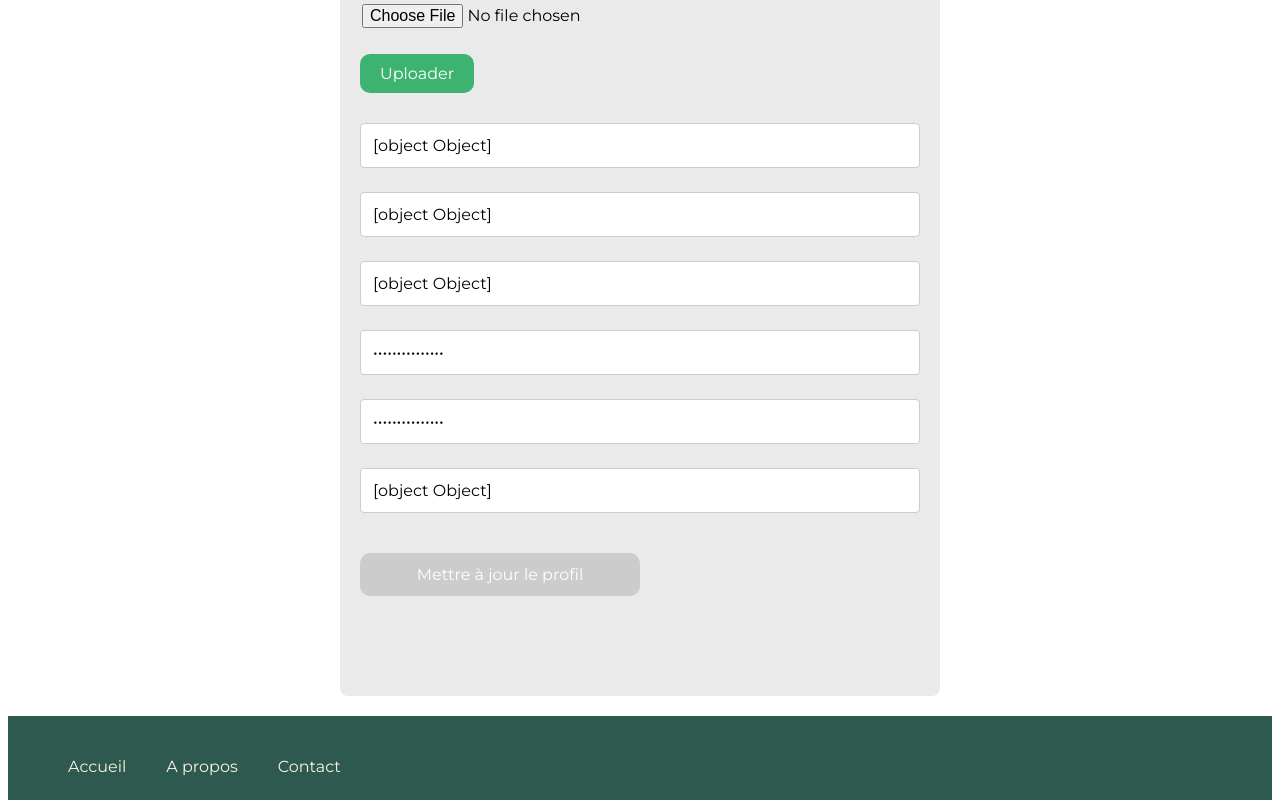
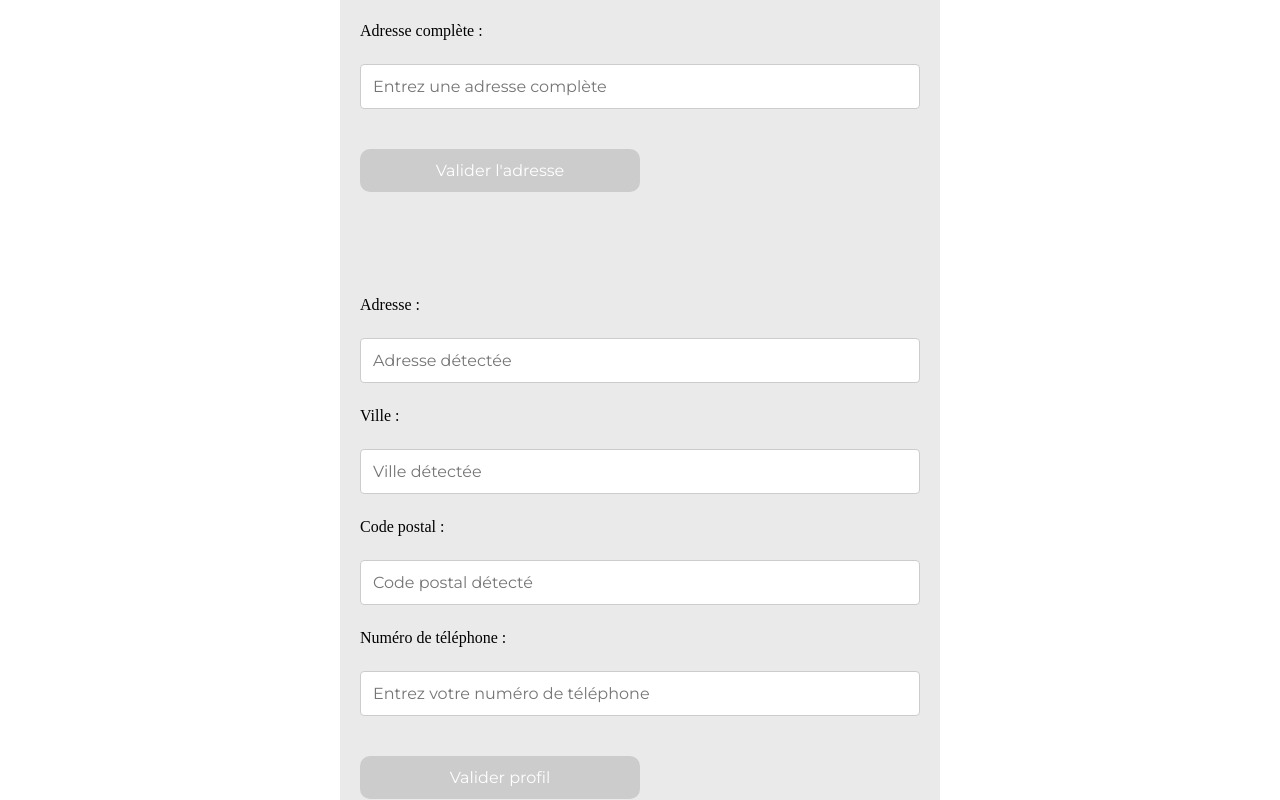
Before and after one commit to TrocAndGo/Troc-And-Go, an Angular app in the folder frontend/: page /profil in a window 1280 px wide. Shown: the part 440-1240 px from the top of the page. Built offline with nearby package versions, Linux system fonts and the light colour scheme; no server answers.

Commit message:
feat(front-profile): Update profil form with geocoding service to retrive adress informations

```diff
--- a/frontend/src/app/features/profil/profil.component.html
+++ b/frontend/src/app/features/profil/profil.component.html
@@ -1,105 +1,112 @@
 <div class="profile">
-<h1>Profil</h1>
+	<h1>{{ username }}</h1>
 
 	<!-- Picture -->
-<form (submit)="onSubmitImg()">
+	<form (submit)="onSubmitImg(); $event.preventDefault();">
 		<div class="container">
-	<p>Choisir une image de profil</p>
+			<!-- Affichage de l'image (prévisualisation ou par défaut) -->
 			<img
 				[src]="imagePreview || avatarUrl || 'icone.jpg'"
-	  alt="Avatar de l'utilisateur"
+				alt="Photo de profil"
 				class="profile-picture"
 			/>
-	<input type="file" (change)="onFileSelected($event)" accept="image/*" />
-	<app-button text="Uploader" color="primary" type="submit" class="upload-button"></app-button>
+
+			<!-- Upload personnalisé -->
+			<div class="custom-file-upload">
+				<button type="button" (click)="fileInput.click()">Choisissez votre photo de profil</button>
+				<input
+					#fileInput
+					type="file"
+					(change)="onFileSelected($event)"
+					accept="image/*"
+					style="display: none;"
+				/>
+				<!-- Affichage du nom du fichier sélectionné -->
+				<!-- <span *ngIf="selectedFileName">{{ selectedFileName }}</span> -->
+			</div>
+
+			<!-- Bouton de validation -->
+			<app-button
+				*ngIf="selectedFile && !isPhotoValidated"
+				text="Valider la photo de profil"
+				color="primary"
+				type="submit"
+				class="upload-button"
+			></app-button>
 		</div>
 	</form>
 
+
 	<form #signupForm="ngForm" (ngSubmit)="onSubmit(signupForm)">
+		<!-- Adresse complète -->
+		<label for="fullAddress">Adresse complète :</label>
+		<input
+			type="text"
+			id="fullAddress"
+			name="fullAddress"
+			[(ngModel)]="fullAddress"
+			placeholder="Entrez une adresse complète"
+			#fullAddressModel="ngModel"
+			required
+		/>
+		<button type="button" (click)="validateAddress()" [disabled]="!fullAddress">Valider l'adresse</button>
 
-	<!-- Adress -->
-	<input type="text"
+		<!-- Adresse -->
+		<label for="address">Adresse :</label>
+		<input
+			type="text"
 			id="address"
 			name="address"
 			[(ngModel)]="address"
-	placeholder="Entrez une adresse"
-	#address="ngModel"
-       minlength="5"
-       maxlength="100"
-       pattern="[a-zA-Z0-9\s,.-]*">
-	   <div *ngIf="address.invalid && address.touched" class="error-message">
-		<small *ngIf="address.errors?.['minlength']">Address must be at least 5 characters.</small>
-		<small *ngIf="address.errors?.['maxlength']">Address cannot exceed 100 characters.</small>
-		<small *ngIf="address.errors?.['pattern']">Address can only contain letters, numbers, spaces, commas, periods, and hyphens.</small>
+			placeholder="Adresse détectée"
+			readonly
+		/>
+
+		<!-- Ville -->
+		<label for="city">Ville :</label>
+		<input
+			type="text"
+			id="city"
+			name="city"
+			[(ngModel)]="city"
+			placeholder="Ville détectée"
+			readonly
+		/>
+
+		<!-- Code postal -->
+		<label for="zipCode">Code postal :</label>
+		<input
+			type="text"
+			id="zipCode"
+			name="zipCode"
+			[(ngModel)]="zipCode"
+			placeholder="Code postal détecté"
+			readonly
+		/>
+
+		<!-- Numéro de téléphone -->
+		<label for="phoneNumber">Numéro de téléphone :</label>
+		<input
+			type="text"
+			id="phoneNumber"
+			name="phoneNumber"
+			[(ngModel)]="phoneNumber"
+			placeholder="Entrez votre numéro de téléphone"
+			#phoneNumberModel="ngModel"
+			required
+			[pattern]="phonePattern"
+		/>
+		<div *ngIf="phoneNumberModel.invalid && phoneNumberModel.touched" class="error-message">
+			<small *ngIf="phoneNumberModel.errors?.['required']">Le numéro de téléphone est obligatoire.</small>
+			<small *ngIf="phoneNumberModel.errors?.['pattern']">Format de numéro de téléphone invalide.</small>
 		</div>
 
-	 <!-- Phone number -->
-	 <input type="text"
-	 id="phone_number"
-	 name="phone_number"
-	 [(ngModel)]="phone_number"
-	 placeholder="Enter your phone number"
-	 #phone_number="ngModel"
-	 [pattern]="phonePattern">
-	 <div *ngIf="phone_number.invalid && phone_number.touched" class="error-message">
-		<small *ngIf="phone_number.errors?.['pattern']">Invalid phone number format.</small>
+		<!-- Valider profil -->
+		<button
+			type="submit"
+			[disabled]="signupForm.invalid || isSubmitting"
+		>
+			Valider profil
+		</button>
+	</form>
 </div>
-
-	  <!-- Username -->
-	    <input type="text"
-		id="username"
-		name="username"
-		[(ngModel)]="username"
-		required placeholder="Enter your username"
-	    #username="ngModel">
-	  <div *ngIf="username.invalid && username.touched" class="error-message">
-	    <small *ngIf="username.errors?.['required']">Username is required.</small>
-	  </div>
-
-	  <!-- Password -->
-	  <input
-	  type="password"
-	  id="password"
-	  name="password"
-	  [(ngModel)]="password"
-	  required
-	  placeholder="Enter your password"
-	  (ngModelChange)="onPasswordChange(signupForm.value.password, signupForm.value.confirmPassword)"
-	  #password="ngModel">
-	  <div *ngIf="password.invalid && password.touched" class="error-message">
-	   <small *ngIf="password.errors?.['required']">Password is required.</small>
-	  </div>
-
-	  <!-- Confirm Password -->
-	  <input
-	  type="password"
-	  id="confirmPassword"
-	  name="confirmPassword"
-	  [(ngModel)]="password"
-	  required
-	  placeholder="Confirm your password"
-	  (ngModelChange)="onPasswordChange(signupForm.value.password, signupForm.value.confirmPassword)"
-	  #confirmPassword="ngModel">
-	  <div *ngIf="confirmPassword.invalid && confirmPassword.touched" class="error-message">
-	   <small *ngIf="confirmPassword.errors?.['required']">Password confirmation is required.</small>
-	   <small *ngIf="!passwordsMatch && confirmPassword.touched">Passwords do not match.</small>
-	  </div>
-
-	  <!-- Email -->
-	  <input type="email"
-	  id="email"
-	  name="email"
-	  [(ngModel)]="email"
-	  required
-	  pattern="^[a-zA-Z0-9._%+-]+@[a-zA-Z0-9.-]+\.[a-zA-Z]{2,4}$" placeholder="Enter your email" #email="ngModel">
-	<div *ngIf="email.invalid && email.touched" class="error-message">
-	  <small *ngIf="email.errors?.['required']">Email is required.</small>
-	  <small *ngIf="email.errors?.['email']">Please enter a valid email address.</small>
-	  <small *ngIf="!email.errors?.['required'] && !email.errors?.['email']">Invalid email format.</small>
-	</div>
-
-	<button type="submit" [disabled]="!signupForm.valid || !passwordsMatch">Mettre à jour le profil</button>
-
-</form>
-
-</div>
--- a/frontend/src/app/features/profil/profil.component.ts
+++ b/frontend/src/app/features/profil/profil.component.ts
@@ -4,6 +4,7 @@ import { FormsModule } from '@angular/forms';
 import { ImageManagementService } from '../../services/image-management.service';
 import { ButtonComponent } from '../../shared/button/button.component';
 import { ProfileService, ProfileRequest } from '../../services/profile.service';
+import { GeocodingService } from '../../services/geocoding.service';
 
 @Component({
   selector: 'app-profil',
@@ -17,25 +18,52 @@ export class ProfilComponent implements OnInit {
   imagePreview: string | null = null;
   avatarUrl: string | null = null;
   username: string = '';
+  fullAddress: string = '';
   address: string = '';
-  phone_number: string = '';
+  city: string = '';
+  zipCode: string = '';
+  region: string = '';
+  department: string = '';
+  latitude: number | null = null;
+  longitude: number | null = null;
+  phoneNumber: string = '';
   phonePattern = '^\\+?[0-9]{1,3}?[-.\\s]?\\(?(?:[0-9]{1,4})\\)?[-.\\s]?[0-9]{1,4}[-.\\s]?[0-9]{1,9}$';
   password: string = '';
   email: string = '';
   passwordsMatch: boolean = true;
   errorMessage: string | null = null;
+  isSubmitting = false;
+  addressPlaceholder: string = 'Entrez une adresse';
+  cityPlaceholder: string = 'Entrez une ville';
 
-  constructor(private imageService: ImageManagementService, private profileService: ProfileService) {}
+  constructor(
+    private imageService: ImageManagementService,
+    private profileService: ProfileService,
+    private geocodingService: GeocodingService
+  ) {}
 
   ngOnInit(): void {
+    // Charger l'image de profil au démarrage
+    this.imageService.getProfilePicture();
+
+    // Récupérer l'URL de l'avatar depuis le service
+    this.imageService.avatarUrl$.subscribe((url) => {
+      this.avatarUrl = url;
+    });
+
     // Récupérer le profil utilisateur depuis le backend
     this.profileService.getUserProfile().subscribe({
       next: (data) => {
-        this.username = data.name || '';
+        console.log('Données récupérées depuis le backend :', data);
+
+        this.username = data.username || '';
         this.address = data.address || '';
-        this.phone_number = data.phone_number || '';
-        this.password = data.password || '';
-        this.email = data.email || '';
+        this.city = data.city || '';
+        this.zipCode = data.zipCode || '';
+        this.phoneNumber = data.phoneNumber || '';
+        //this.email = data.email || '';
+        // Mettre à jour les placeholders avec les valeurs récupérées
+
       },
       error: (err) => {
         console.error('Erreur lors de la récupération du profil utilisateur:', err);
@@ -43,11 +71,16 @@ export class ProfilComponent implements OnInit {
     });
   }
 
+selectedFileName: string | null = null;
+isPhotoValidated: boolean = false;
+
 onFileSelected(event: Event): void {
   const fileInput = event.target as HTMLInputElement;
   if (fileInput.files && fileInput.files.length > 0) {
     const file = fileInput.files[0];
-      this.selectedFile = file;
+    this.selectedFile = file; // Stocker le fichier sélectionné
+    this.selectedFileName = file.name; // Stocker le nom du fichier
+    this.isPhotoValidated = false; // Réinitialise l'état de validation
 
     // Prévisualisation de l'image
     const reader = new FileReader();
@@ -56,8 +89,11 @@ export class ProfilComponent implements OnInit {
     };
     reader.readAsDataURL(file);
   } else {
+    // Réinitialiser si aucun fichier sélectionné
     this.selectedFile = null;
-      this.imagePreview = null; // Réinitialiser si aucun fichier sélectionné
+    this.selectedFileName = null;
+    this.imagePreview = null; // Réinitialise si aucun fichier sélectionné
+    this.isPhotoValidated = false; // Réinitialise l'état de validation
   }
 }
 
@@ -68,9 +104,14 @@ export class ProfilComponent implements OnInit {
       this.imageService.uploadImage(this.selectedFile, token).subscribe({
         next: (response) => {
           console.log('Image uploaded successfully:', response);
+          alert('Votre photo de profil a été mise à jour avec succès !');
+          this.isPhotoValidated = true; // La photo a été validée
+          // Vous pouvez réinitialiser selectedFile ici si nécessaire :
+          // this.selectedFile = null;
         },
         error: (error) => {
           console.error('Failed to upload image:', error);
+          alert('Une erreur est survenue lors de la mise à jour de votre photo de profil.');
         },
       });
     } else {
@@ -81,61 +122,73 @@ export class ProfilComponent implements OnInit {
   }
 }
 
+
   onPasswordChange(password: string, confirmPassword: string): void {
     this.passwordsMatch = password === confirmPassword;
   }
 
-  onSubmit(form: any): void {
-      if (!form.valid || !this.passwordsMatch) {
-        // Mark all fields as touched to show validation errors
-        Object.keys(form.controls).forEach((field) => {
-          const control = form.controls[field];
-          control.markAsTouched({ onlySelf: true });
-        });
+  validateAddress(): void {
+    if (!this.fullAddress) {
+      alert('Veuillez saisir une adresse complète.');
       return;
     }
 
-      const profileRequest: ProfileRequest = {
-        username: form.value.username,
-        email: form.value.email,
-        password: form.value.password,
-        roles: ["ROLE_USER"],
-        address: form.value.address,
-        phone_number: form.value.phone_number,
-      };
+    this.geocodingService.searchAddress(this.fullAddress).subscribe({
+      next: (response) => {
+        if (response.features && response.features.length > 0) {
+          const feature = response.features[0];
 
-      this.profileService.updateUserProfile(profileRequest).subscribe({
-        next: (response) => {
-          console.log('User registered successfully:', response);
-          this.errorMessage = null; // Réinitialiser les erreurs
-          form.reset(); // Réinitialiser le formulaire
+          // Extraire les champs pour affichage
+          this.address = feature.properties.name || '';
+          this.city = feature.properties.city || '';
+          this.zipCode = feature.properties.postcode || '';
 
+          // Stocker les données supplémentaires pour le backend
+          this.region = feature.properties.context.split(', ')[2] || '';
+          this.department = feature.properties.context.split(', ')[1] || '';
+          [this.longitude, this.latitude] = feature.geometry.coordinates;
+
+          alert('Adresse validée avec succès.');
+        } else {
+          alert("L'adresse n'a pas pu être trouvée.");
+        }
       },
       error: (err) => {
-          console.error('Error registering user:');
-          console.error('Status:', err.status);
-          console.error('Status Text:', err.statusText);
-          console.error('Error message:', err.message);
-          console.error('Detailed error:', err.error);
-
-          // Affichage d'un message d'erreur plus précis
-          if (err.status === 0) {
-            // Cas où il y a une erreur de connexion ou si le backend n'est pas accessible
-            this.errorMessage = 'Problème de connexion au serveur';
-          } else if (err.status === 400) {
-            // Cas d'une mauvaise requête (par exemple, données invalides)
-            this.errorMessage = 'Données non valides';
-          } else if (err.status === 404) {
-            // Cas d'une ressource introuvable
-            this.errorMessage = 'Ressource introuvable';
-          } else if (err.status === 500) {
-            // Cas d'une erreur serveur interne
-            this.errorMessage = 'Problème de serveur, merci de rééssayer plus tard';
-          } else {
-            // Cas général d'erreur
-            this.errorMessage = err.error || "Erreur d'enregistrement";
-          }
+        console.error('Erreur lors de la validation de l’adresse :', err);
+        alert('Une erreur est survenue lors de la validation de l’adresse.');
       },
     });
   }
+
+  onSubmit(form: any): void {
+    if (form.invalid) return;
+
+    // Vérification et conversion des coordonnées
+    if (this.latitude === null || this.longitude === null) {
+      alert("Les coordonnées sont manquantes. Veuillez valider l'adresse à nouveau.");
+      return;
     }
+
+    const profileData = {
+      phoneNumber: this.phoneNumber,
+      address: this.address,
+      city: this.city,
+      zipCode: this.zipCode,
+      region: this.region,
+      department: this.department,
+      latitude: this.latitude,
+      longitude: this.longitude,
+    };
+
+    this.profileService.updateUserProfileWithGeocode(profileData).subscribe({
+      next: () => {
+        alert('Profil mis à jour avec succès !');
+      },
+      error: (err) => {
+        console.error('Erreur lors de la mise à jour du profil :', err);
+        alert('Une erreur est survenue lors de la mise à jour.');
+      },
+    });
+  }
+
+}
```
Also changed, not shown: frontend/src/app/services/geocoding.service.ts (added, +17 -0 lines), frontend/src/app/services/profile.service.ts (+41 -12 lines). Lines whose indentation alone changed are shown as unchanged.
